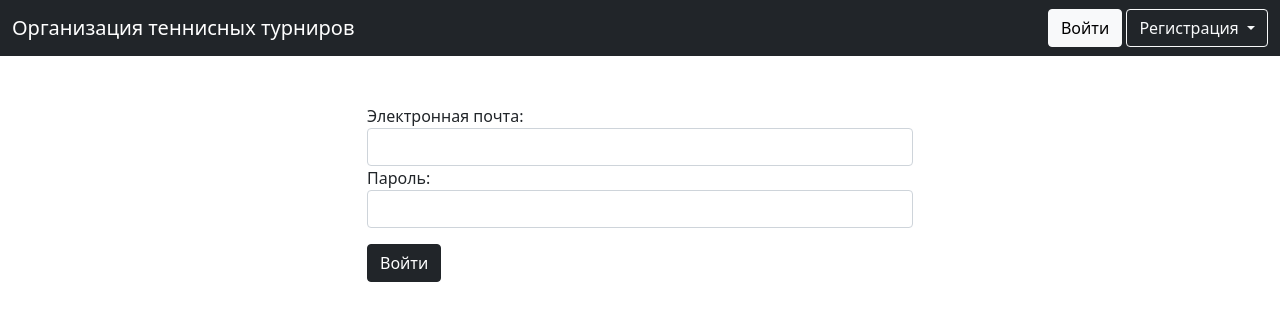
After one commit to VladZainullin/tennis_tournaments, a Django app: page /login in a window 1280 px wide. The commit adds this page. Shown: the top 321 px of the page. Run offline with Django 4.2, Linux system fonts and the light colour scheme.

Commit message:
Правит операцию входа и регистрации

```diff
--- /dev/null
+++ b/templates/login.html
@@ -0,0 +1,35 @@
+{% extends 'index.html' %}
+{% load static %}
+
+{% block content %}
+    <div class="container mt-5">
+        <div class="row justify-content-center">
+            <div class="col-md-6">
+                <form method="post" action="{% url 'login' %}" class="needs-validation" novalidate>
+                    {% csrf_token %}
+
+                    <!-- Email -->
+                    <div class="form-group">
+                        <label for="id_email">Электронная почта:</label>
+                        <input type="email" name="email" id="id_email" class="form-control" required>
+                        <div class="invalid-feedback">
+                            Пожалуйста, введите электронную почту.
+                        </div>
+                    </div>
+
+                    <!-- Пароль -->
+                    <div class="form-group">
+                        <label for="id_password">Пароль:</label>
+                        <input type="password" name="password" id="id_password" class="form-control" required>
+                        <div class="invalid-feedback">
+                            Пожалуйста, введите пароль.
+                        </div>
+                    </div>
+
+                    <!-- Кнопка для отправки формы -->
+                    <button type="submit" class="btn btn-dark mt-3">Войти</button>
+                </form>
+            </div>
+        </div>
+    </div>
+{% endblock %}
--- a/templates/navbar.html
+++ b/templates/navbar.html
@@ -20,7 +20,7 @@
         {% else %}
             <div class="d-flex flex-row">
                 <div class="dropdown">
-                    <a href="#" class="btn btn-light">Войти</a>
+                    <a href="{% url 'login' %}" class="btn btn-light">Войти</a>
                     <a class="btn btn-outline-light dropdown-toggle" data-bs-toggle="dropdown">
                         Регистрация
                     </a>
--- a/tournaments/forms.py
+++ b/tournaments/forms.py
@@ -1,5 +1,5 @@
 from django import forms
-from .models import Organizer
+from .models import Organizer, CustomUser
 
 
 class OrganizerRegistrationForm(forms.ModelForm):
@@ -11,3 +11,11 @@ class OrganizerRegistrationForm(forms.ModelForm):
     class Meta:
         model = Organizer
         fields = ['title', 'email', 'password', 'passwordConfirm']
+
+
+class LoginForm(forms.Form):
+    email = forms.CharField(max_length=50, label='Наименование')
+    password = forms.CharField(widget=forms.PasswordInput(), label='Пароль')
+
+    class Meta:
+        fields = ['email', 'password']
--- a/tournaments/urls.py
+++ b/tournaments/urls.py
@@ -1,9 +1,10 @@
 from django.urls import path
 
-from tournaments.views import home_view, organizer_registration_view, logout_view
+from tournaments.views import home_view, organizer_registration_view, logout_view, login_view
 
 urlpatterns = [
     path('', home_view, name='home'),
     path('logout/', logout_view, name='logout'),
-    path('organizer-registration', organizer_registration_view, name='organizer-registration')
+    path('organizer-registration', organizer_registration_view, name='organizer-registration'),
+    path('login', login_view, name='login')
 ]
--- a/tournaments/views.py
+++ b/tournaments/views.py
@@ -1,7 +1,8 @@
-from django.contrib.auth import logout, login
+from django.contrib.auth import logout, login, authenticate
+from django.db import transaction
 from django.shortcuts import render, redirect
 
-from tournaments.forms import OrganizerRegistrationForm
+from tournaments.forms import OrganizerRegistrationForm, LoginForm
 from tournaments.models import CustomUser, Organizer
 
 
@@ -14,6 +15,28 @@ def home_view(request):
     return render(request, 'home.html')
 
 
+def login_view(request):
+    if request.method == 'GET':
+        form = LoginForm()
+        return render(request, 'login.html', {'form': form})
+
+    if request.method == 'POST':
+        form = LoginForm(request.POST)
+        if form.is_valid():
+            email = form.cleaned_data['email']
+            password = form.cleaned_data['password']
+
+            user = authenticate(request, email=email, password=password)
+            if user is None:
+                return render(request, 'login.html', {'form': form})
+
+            login(request, user)
+            return render(request, 'home.html')
+
+    return render(request, 'login.html')
+
+
+@transaction.atomic
 def organizer_registration_view(request):
     if request.method == 'GET':
         form = OrganizerRegistrationForm()
@@ -34,4 +57,4 @@ def organizer_registration_view(request):
             login(request, user)
             return render(request, 'home.html')
 
-        return render(request, 'organizer_registration.html', {'form': form})
+        return render(request, 'login.html', {'form': form})
```
